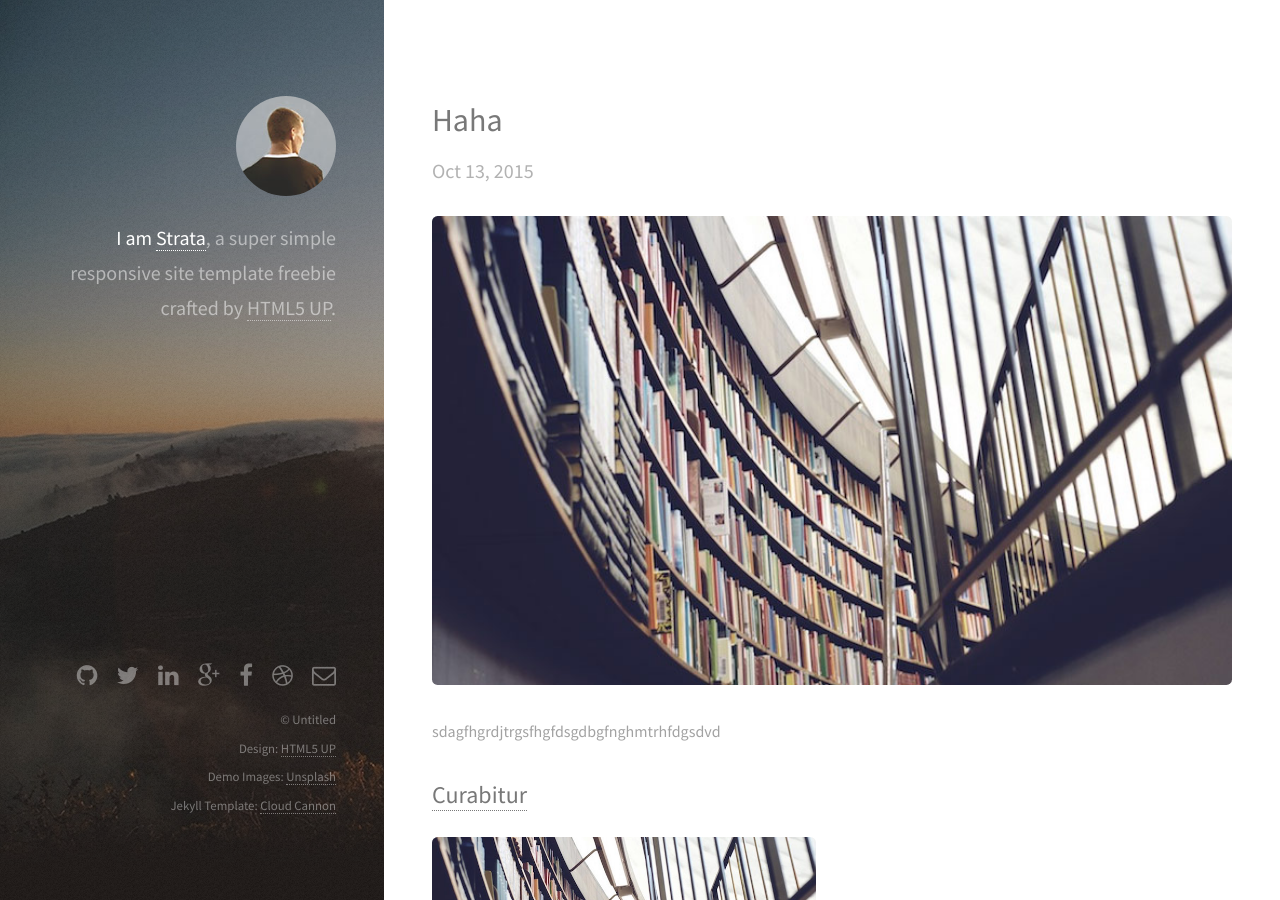
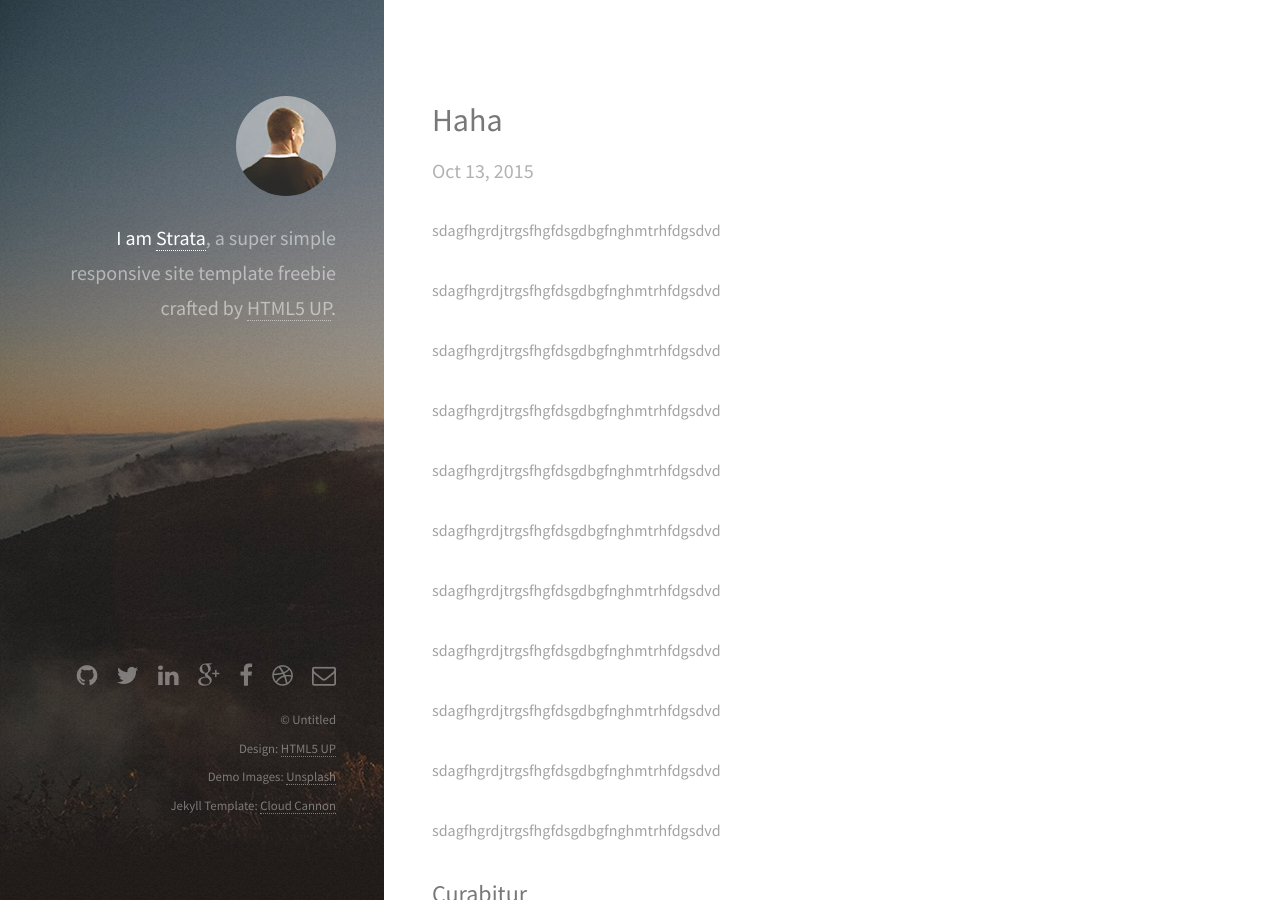
Before and after one commit to tuzibixia/tuzibixia.github.io, a Jekyll site: the page built from _posts/2015-10-13-haha.markdown, in a window 1280 px wide and 900 px high. Built offline with Jekyll 4.4.1, drawn with Linux system fonts in a browser that asks for light colours.

Commit message:
components test

```diff
--- a/_posts/2015-10-13-haha.markdown
+++ b/_posts/2015-10-13-haha.markdown
@@ -1,4 +1,24 @@
 ---
 layout: post
 ---
-<img src="/images/fulls/03.jpg" class="fit image"> sdagfhgrdjtrgsfhgfdsgdbgfnghmtrhfdgsdvd
+sdagfhgrdjtrgsfhgfdsgdbgfnghmtrhfdgsdvd
+
+sdagfhgrdjtrgsfhgfdsgdbgfnghmtrhfdgsdvd
+
+sdagfhgrdjtrgsfhgfdsgdbgfnghmtrhfdgsdvd
+
+sdagfhgrdjtrgsfhgfdsgdbgfnghmtrhfdgsdvd
+
+sdagfhgrdjtrgsfhgfdsgdbgfnghmtrhfdgsdvd
+
+sdagfhgrdjtrgsfhgfdsgdbgfnghmtrhfdgsdvd
+
+sdagfhgrdjtrgsfhgfdsgdbgfnghmtrhfdgsdvd
+
+sdagfhgrdjtrgsfhgfdsgdbgfnghmtrhfdgsdvd
+
+sdagfhgrdjtrgsfhgfdsgdbgfnghmtrhfdgsdvd
+
+sdagfhgrdjtrgsfhgfdsgdbgfnghmtrhfdgsdvd
+
+sdagfhgrdjtrgsfhgfdsgdbgfnghmtrhfdgsdvd
```
